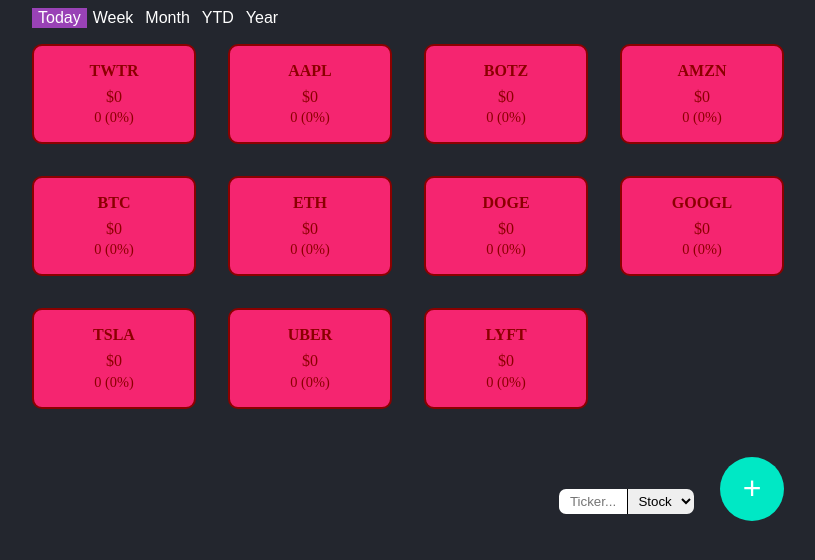
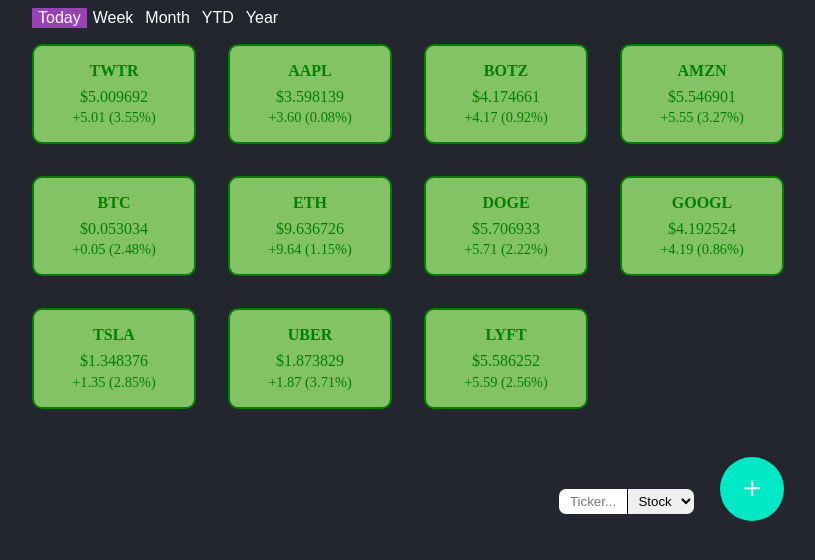
Before and after one commit to michael-mcmasters/Stock-And-Crypto-Tracker, a React (Create React App) app: page / in a window 1280 px wide. Shown: the top 560 px of the page, without its empty margins (232-1047 px from the left). Built offline with nearby package versions, Linux system fonts and the light colour scheme; no server answers.

Commit message:
Give fake price generator in API a random timeout delay

```diff
--- a/src/components/custom_hooks/UseTickersAPI.js
+++ b/src/components/custom_hooks/UseTickersAPI.js
@@ -1,13 +1,15 @@
 import React from 'react';
 
 
-const DEBUG_USE_FAKE_PRICES = false;
+const DEBUG_USE_FAKE_PRICES = true;
 
 
 const UseTickersAPI = () => {
 
   const generateFakePrices = async (tickersArr) => {
     for (let i = 0; i < tickersArr.length; i++) {
+      await new Promise(resolve => setTimeout(resolve, Math.random() * 3500));
+
       const prevPrice = tickersArr[i].currentPrice;
       tickersArr[i].currentPrice = (Math.random() * 10).toFixed(6);
       tickersArr[i].priceChanges.day.priceDifference = (tickersArr[i].currentPrice - prevPrice).toFixed(2);    // priceDifference and percentage are not mathematically correct. These numbers are just for visualizing.
@@ -32,9 +34,6 @@
   const fetchPrices = async (tickersArr) => {
     if (DEBUG_USE_FAKE_PRICES)
       return await generateFakePrices(tickersArr);
-
-    // console.log("type of is " + typeof tickersArr);
-    // console.table(tickersArr);
 
     for (let i = 0; i < tickersArr.length; i++) {
       try {
```
